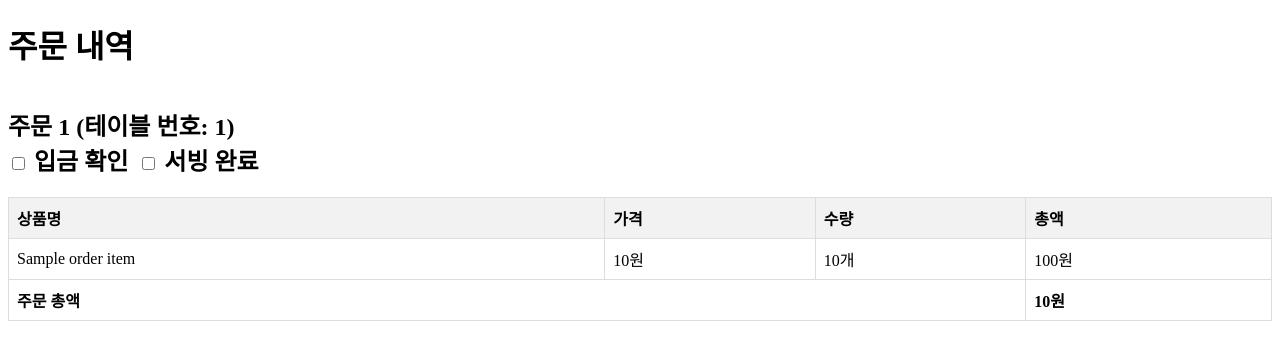
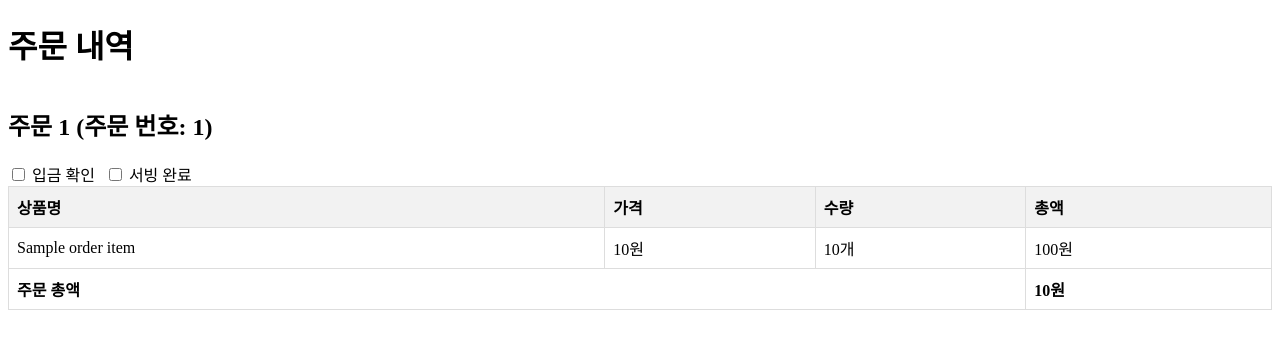
Before and after one commit to kimd0h00n/server, a Flask app: template templates/orders.html in a window 1280 px wide. Shown: the top 360 px of the page. Run offline with Flask 2, Linux system fonts and the light colour scheme; the template is opened without the code that fills it: most values are stand-ins (such as "Sample title", 1, 10 or a date in 2020).

Commit message:
Update orders.html

```diff
--- a/templates/orders.html
+++ b/templates/orders.html
@@ -38,7 +38,8 @@
     {% if orders %}
         {% for order in orders %}
             <h2>
-                주문 {{ loop.index }} (테이블 번호: {{ order['table_number'] }})
+                주문 {{ loop.index }} (주문 번호: {{ order['order_number'] }})
+            </h2>
             <div class="checkbox-group">
                 <label>
                     <input type="checkbox" class="payment-checkbox" data-order-number="{{ order['order_number'] }}"> 입금 확인
@@ -47,7 +48,6 @@
                     <input type="checkbox" class="serving-checkbox" data-order-number="{{ order['order_number'] }}"> 서빙 완료
                 </label>
             </div>
-            </h2>
             <table class="order-table">
                 <thead>
                     <tr>
```
Lines whose indentation alone changed are shown as unchanged.
